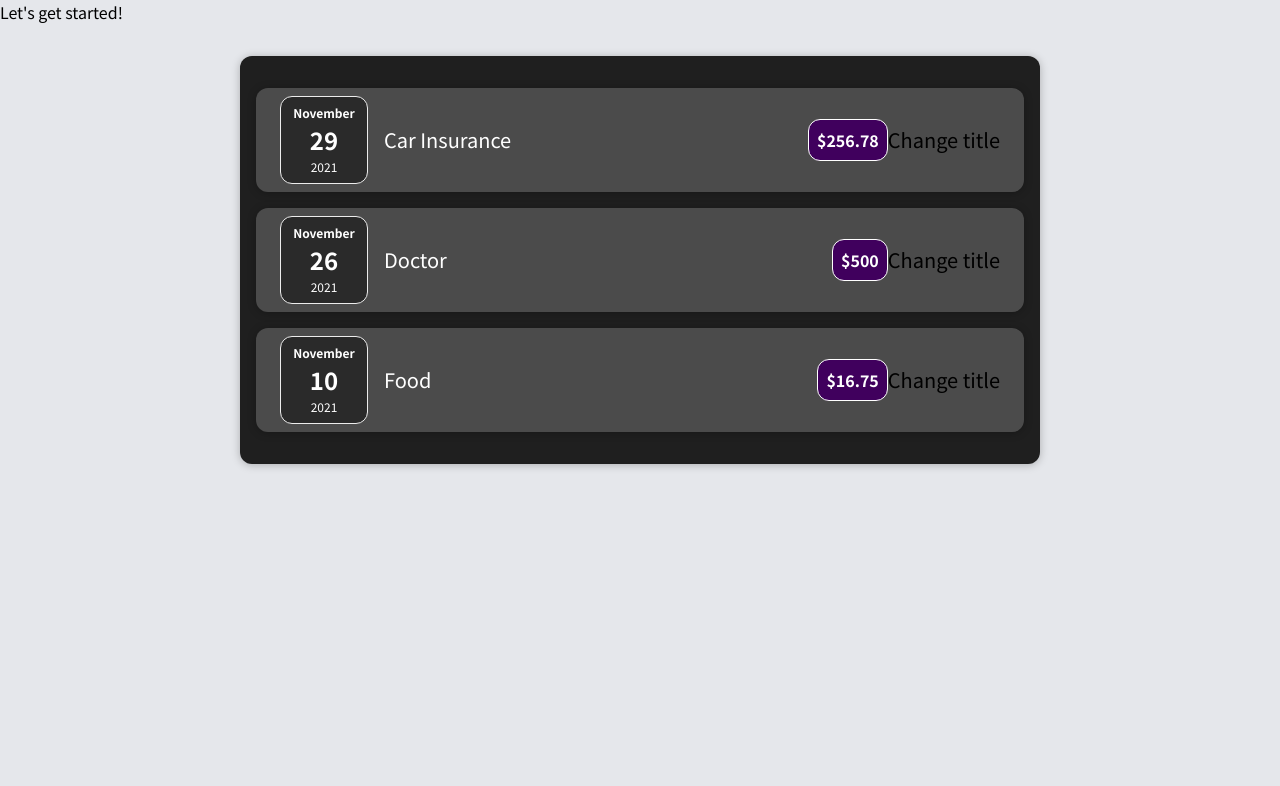
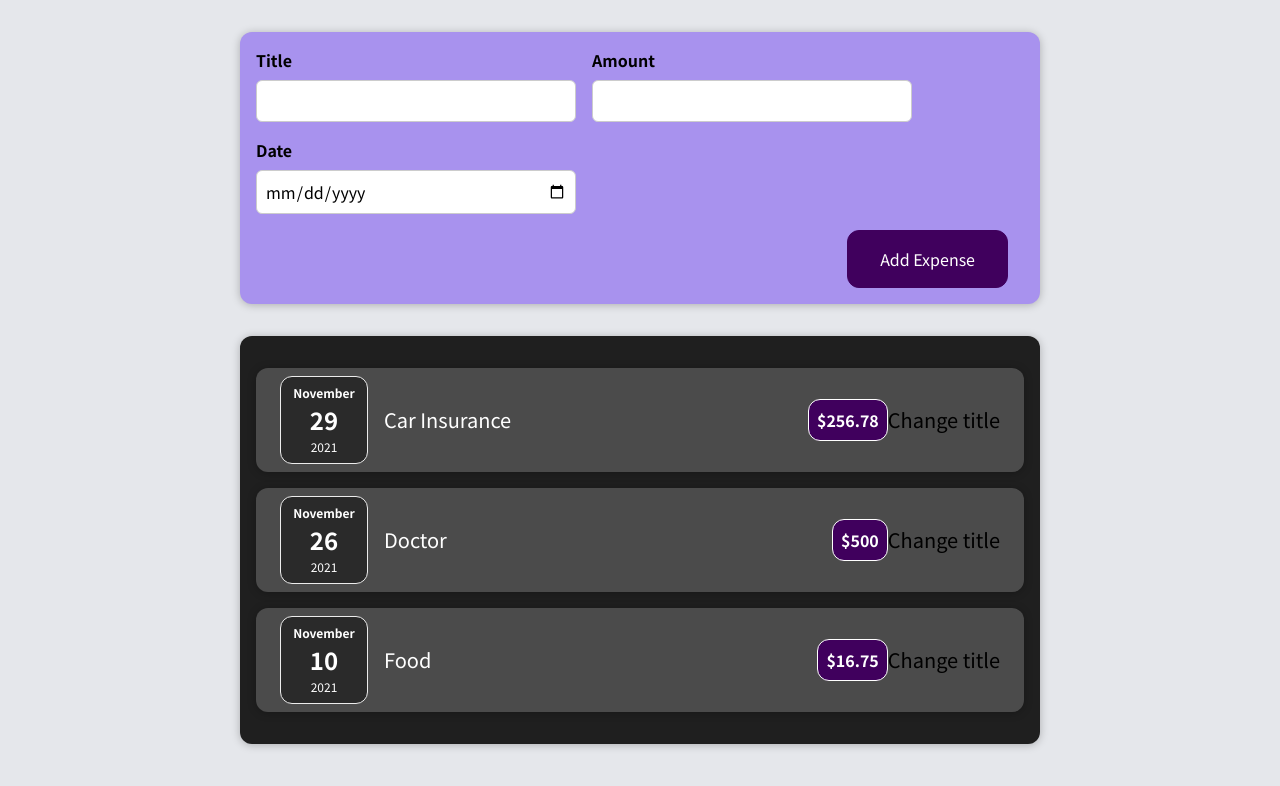
Before and after one commit to Russkazkin/react-complete-guide, a React (Create React App) app: page / in a window 1280 px wide. Shown: the top 786 px of the page. Built offline with nearby package versions, Linux system fonts and the light colour scheme.

Commit message:
Add NewExpense and ExpenseForm components with styling

```diff
--- a/src/App.jsx
+++ b/src/App.jsx
@@ -1,11 +1,12 @@
 import React from 'react';
 import Expenses from './Components/Expenses/Expenses';
 import Card from './Components/UI/Card';
+import NewExpense from './Components/NewExpense/NewExpense';
 
 const App = () => {
   return (
     <div>
-      <h2>Let&apos;s get started!</h2>
+      <NewExpense />
       <Card className="expenses">
         <Expenses />
       </Card>
--- /dev/null
+++ b/src/Components/NewExpense/ExpenseForm.jsx
@@ -0,0 +1,28 @@
+import React from 'react';
+import './ExpenseForm.sass';
+
+const ExpenseForm = ({ item }) => {
+  return (
+    <form>
+      <div className="new-expense__controls">
+        <div className="new-expense__control">
+          <label htmlFor="">Title</label>
+          <input type="text" />
+        </div>
+        <div className="new-expense__control">
+          <label htmlFor="">Amount</label>
+          <input type="number" min="0.01" step="0.01" />
+        </div>
+        <div className="new-expense__control">
+          <label htmlFor="">Date</label>
+          <input type="date" min="2019-01-01" max="2022-12-31" />
+        </div>
+      </div>
+      <div className="new-expense__actions">
+        <button type="submit">Add Expense</button>
+      </div>
+    </form>
+  );
+};
+
+export default ExpenseForm;
--- /dev/null
+++ b/src/Components/NewExpense/ExpenseForm.sass
@@ -0,0 +1,21 @@
+.new-expense
+  &__controls
+    display: flex
+    flex-wrap: wrap
+    gap: 1rem
+    margin-bottom: 1rem
+    text-align: left
+  &__control
+    label
+      font-weight: bold
+      margin-bottom: 0.5rem
+      display: block
+    input
+      font: inherit
+      padding: 0.5rem
+      border-radius: 6px
+      border: 1px solid #ccc
+      width: 20rem
+      max-width: 100%
+  &__actions
+    text-align: right
--- /dev/null
+++ b/src/Components/NewExpense/NewExpense.jsx
@@ -0,0 +1,13 @@
+import React from 'react';
+import './NewExpense.sass';
+import ExpenseForm from './ExpenseForm';
+
+const NewExpense = ({ item }) => {
+  return (
+    <div className="new-expense">
+      <ExpenseForm />
+    </div>
+  );
+};
+
+export default NewExpense;
--- /dev/null
+++ b/src/Components/NewExpense/NewExpense.sass
@@ -0,0 +1,27 @@
+.new-expense
+  background-color: #a892ee
+  padding: 1rem
+  margin: 2rem auto
+  width: 50rem
+  max-width: 95%
+  border-radius: 12px
+  text-align: center
+  box-shadow: 0 1px 8px rgba(0, 0, 0, 0.25)
+  button
+    font: inherit
+    cursor: pointer
+    padding: 1rem 2rem
+    border: 1px solid #40005d
+    background-color: #40005d
+    color: white
+    border-radius: 12px
+    margin-right: 1rem
+    &:hover, &:active
+      background-color: #510674
+      border-color: #510674
+  button.alternative
+    color: #220131
+    border-color: transparent
+    background-color: transparent
+    &:hover, &:active
+      background-color: #ddb3f8
```
